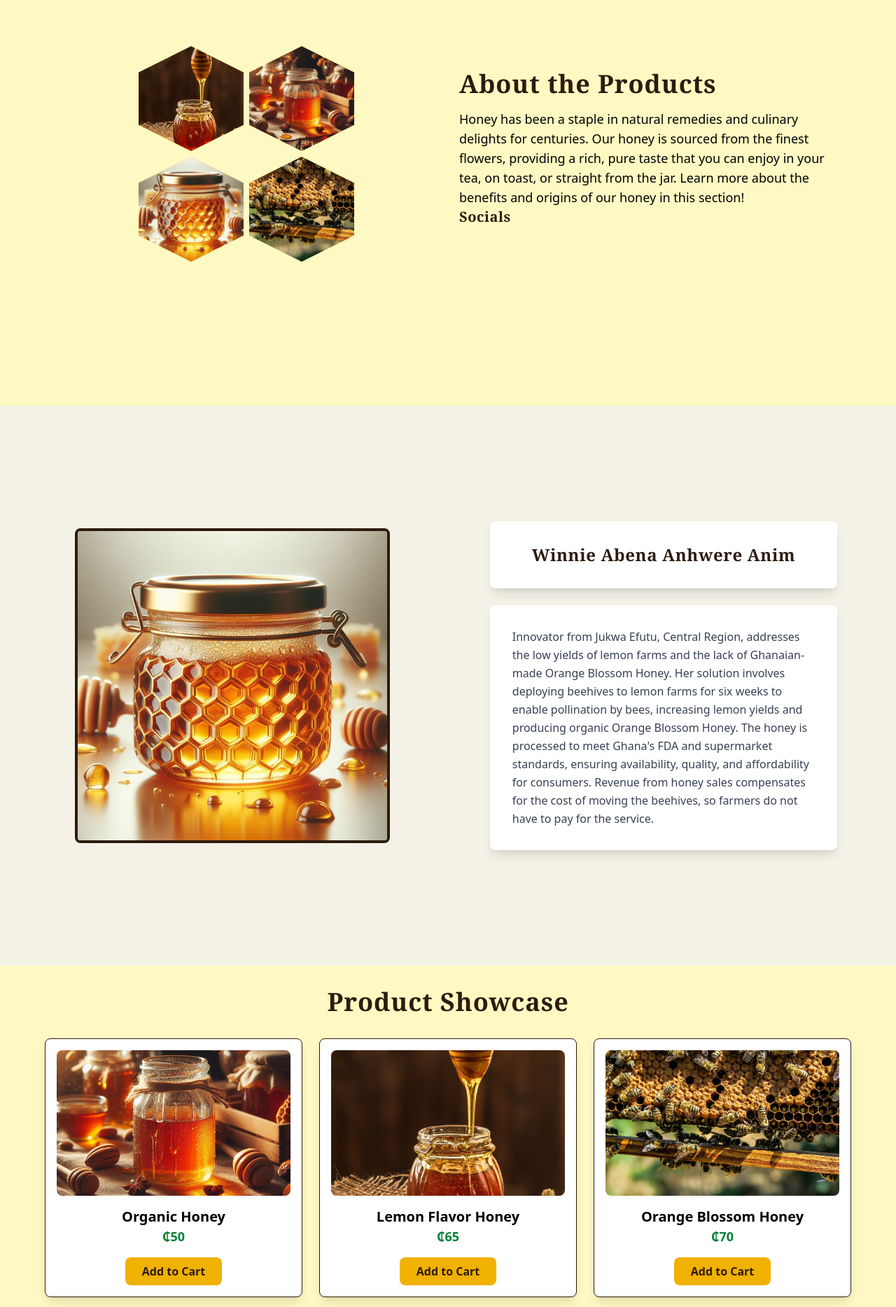
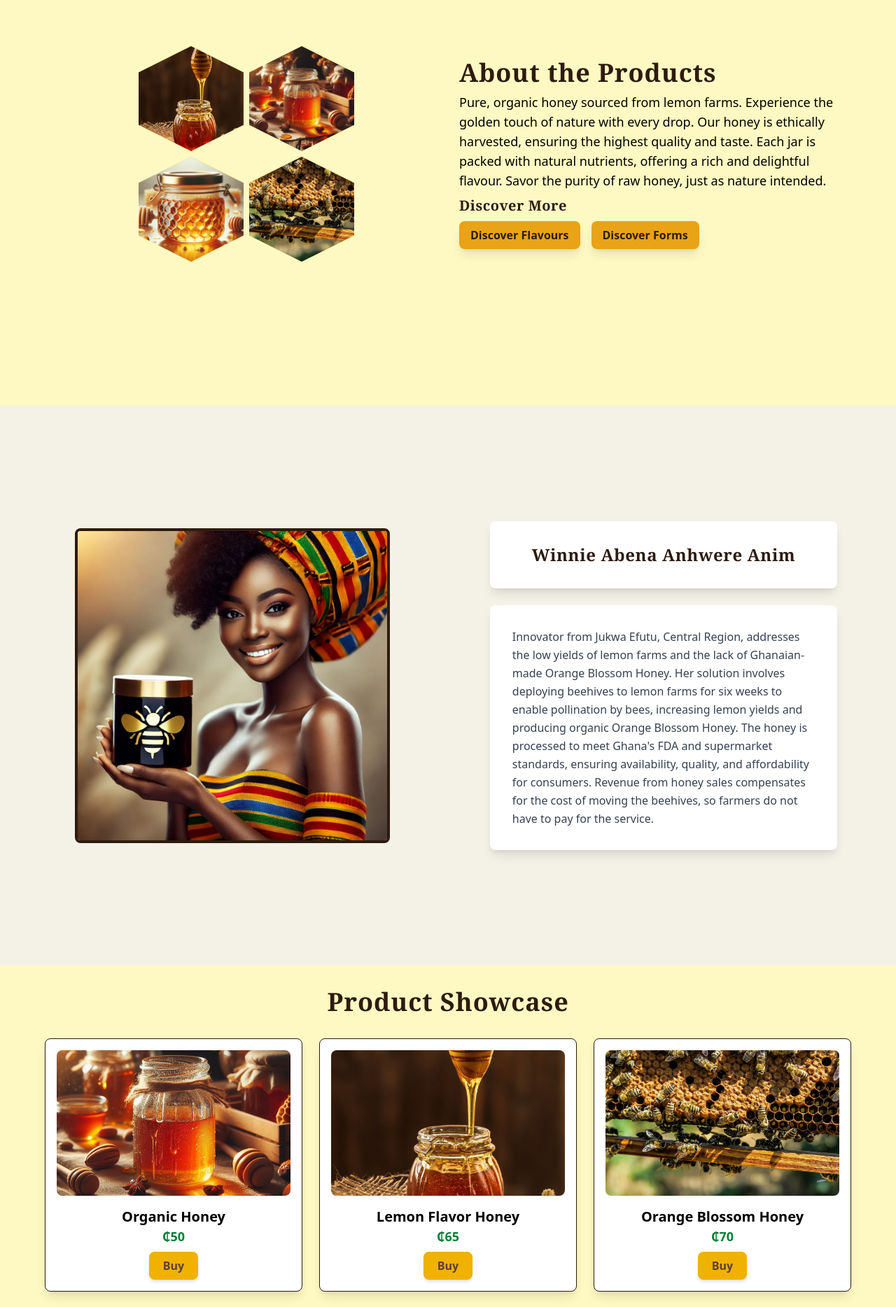
Before and after one commit to rtdongullo/OrangeBlossomHoney, a React (Vite) app: page / in a window 1280 px wide. Shown: the part 940-2808 px from the top of the page at 70% size. Built offline with nearby package versions, Linux system fonts and the light colour scheme.

Commit message:
pushing discover buttons static combs and innovator ai image

```diff
--- a/src/components/Footer.jsx
+++ b/src/components/Footer.jsx
@@ -65,7 +65,7 @@ const Footer = () => {
 
       {/* Copyright Section */}
       <div className="border-t border-gray-700 mt-6 pt-4 text-center text-gray-400 text-sm">
-        &copy; {new Date().getFullYear()} Lifestyle Honey.
+        &copy; {new Date().getFullYear()} Lifestyle Honey. All Rights Reserved.
       </div>
     </footer>
   );
--- a/src/pages/home/sections/AboutInnovator.jsx
+++ b/src/pages/home/sections/AboutInnovator.jsx
@@ -1,5 +1,6 @@
 import React, { useEffect, useState } from "react";
-import AboutIn from "../../../assets/aboutIn.jpg";
+// import AboutIn from "../../../assets/aboutIn.jpg";
+import ImgAbena from "../../../assets/imgAbena.webp"
 import { motion } from "framer-motion";
 
 const AboutInnovator = () => {
@@ -43,7 +44,7 @@ const AboutInnovator = () => {
           <div className="w-full sm:w-[300px] md:w-[500px] lg:w-[450px] h-[300px] sm:h-[350px] md:h-[400px] lg:h-[450px]
         border-4 border-[#2D1B0F] rounded-lg overflow-hidden relative flex justify-center items-center">
             <img
-              src={AboutIn}
+              src={ImgAbena}
               alt="About Us Section Image"
               className="object-cover w-full h-full hover:scale-110 transition-all duration-300"
             />
--- a/src/pages/home/sections/AboutProduct.jsx
+++ b/src/pages/home/sections/AboutProduct.jsx
@@ -5,11 +5,14 @@ import combOne from "../../../assets/combOne.jpg";
 import combTwo from "../../../assets/combTwo.jpg";
 import combFour from "../../../assets/combFour.jpg";
 import combThree from "../../../assets/combThree.jpg";
+import { FaTree, FaLemon, FaTint, FaCube } from "react-icons/fa";
 
 const imageSources = [combOne, combTwo, combFour, combThree];
 
 const AboutProduct = () => {
   const [inView, setInView] = useState(false);
+  const [flavorPopup, setFlavorPopup] = useState(false);
+  const [formPopup, setFormPopup] = useState(false);
   const ref = useRef(null);
 
   useEffect(() => {
@@ -33,38 +36,78 @@ const AboutProduct = () => {
 
   return (
     <div id="aboutProducts" className="p-6 bg-yellow-100 h-auto lg:h-[90vh] flex justify-center items-center">
-      <motion.div
-        ref={ref}
-        className="flex flex-col lg:flex-row justify-center items-center w-full max-w-6xl"
-        initial={{ opacity: 0, y: 50 }}
-        animate={inView ? { opacity: 1, y: 0 } : {}}
-        transition={{ duration: 1.2, ease: "easeOut" }}
-      >
-        {/* Honeycomb Section - Static */}
+    <div ref={ref} className="flex flex-col lg:flex-row justify-center items-center w-full max-w-6xl">
+
+      {/* Honeycomb Section */}
       <div className="honeycomb-container lg:w-1/2 min-h-[300px] flex justify-center items-center flex-wrap">
         {imageSources.map((src, index) => (
           <Hexagon key={index} index={index} imageSrc={src} />
         ))}
       </div>
 
-        {/* Write-up Section - Animated */}
+      {/* Animated Text Section */}
       <motion.div
         className="lg:w-1/2 p-4"
         initial={{ opacity: 0, y: 50 }}
         animate={inView ? { opacity: 1, y: 0 } : {}}
         transition={{ duration: 1.2, ease: "easeOut" }}
       >
-          <h4 className="text-4xl font-serif tracking-wide text-[#2D1B0F] font-bold mb-4">About the Products</h4>
+        <h4 className="text-4xl font-serif tracking-wide text-[#2D1B0F] font-bold mb-2">
+          About the Products
+        </h4>
         <p className="text-lg">
-            Honey has been a staple in natural remedies and culinary delights for centuries. Our honey is
-            sourced from the finest flowers, providing a rich, pure taste that you can enjoy in your tea, on
-            toast, or straight from the jar. Learn more about the benefits and origins of our honey in this section!
+        Pure, organic honey sourced from lemon farms.
+        Experience the golden touch of nature with every drop. Our honey is ethically harvested, ensuring the highest quality and taste.
+        Each jar is packed with natural nutrients, offering a rich and delightful flavour. Savor the purity of raw honey, just as nature intended.
         </p>
-          <h3 className="text-xl font-serif tracking-wide text-[#2D1B0F] font-bold mb-4">Socials</h3>
-        </motion.div>
+        <h3 className="text-xl font-serif tracking-wide text-[#2D1B0F] font-bold mt-2 mb-2">
+          Discover More
+        </h3>
+        <div className="flex gap-4">
+          <button onClick={() => setFlavorPopup(true)} className="px-4 py-2 bg-[#E8A317] text-[#2D1B0F] font-semibold rounded-lg shadow-lg transition-all duration-300 hover:bg-yellow-600 hover:scale-105">
+            Discover Flavours
+          </button>
+          <button onClick={() => setFormPopup(true)} className="px-4 py-2 bg-[#E8A317] text-[#2D1B0F] font-semibold rounded-lg shadow-lg transition-all duration-300 hover:bg-yellow-600 hover:scale-105">
+            Discover Forms
+          </button>
+        </div>
       </motion.div>
     </div>
+
+    {flavorPopup && (
+      <Popup title="Discover Flavours" onClose={() => setFlavorPopup(false)}>
+        <PopupCard icon={<FaTree />} title="Forest Flavour" description="Sourced from deep forest nectar, this honey boasts a rich, earthy sweetness with herbal undertones." />
+        <PopupCard icon={<FaLemon />} title="Citrous Flavour" description="Infused with the essence of citrous blossoms, this honey offers a tangy and refreshing taste experience." />
+      </Popup>
+    )}
+
+    {formPopup && (
+      <Popup title="Discover Forms" onClose={() => setFormPopup(false)}>
+        <PopupCard icon={<FaTint />} title="Liquid Form" description="Golden, smooth, and easy to drizzle, our liquid honey is perfect for cooking, baking, or stirring into beverages." />
+        <PopupCard icon={<FaCube />} title="Cube Form" description="Solid, bite-sized honey cubes for a convenient, mess-free way to enjoy natural sweetness anywhere." />
+      </Popup>
+    )}
+  </div>
+
   );
 };
 
+const Popup = ({ title, children, onClose }) => (
+  <motion.div className="fixed inset-0 bg-black bg-opacity-50 flex justify-center items-center z-50 p-4" initial={{ opacity: 0 }} animate={{ opacity: 1 }}>
+    <motion.div className="bg-yellow-100 p-6 rounded-lg shadow-lg max-w-sm w-full text-center relative" initial={{ scale: 0.8 }} animate={{ scale: 1 }}>
+      <h2 className="text-2xl font-serif tracking-wide text-[#2D1B0F] mb-4">{title}</h2>
+      {children}
+      <button onClick={onClose} className="mt-4 px-4 py-2 bg-yellow-600 text-[#2D1B0F] font-bold rounded">Close</button>
+    </motion.div>
+  </motion.div>
+);
+
+const PopupCard = ({ icon, title, description }) => (
+  <div className="flex flex-col items-center bg-white p-4 rounded-lg shadow-md mb-4">
+    <div className="text-3xl text-[#E8A317] mb-2">{icon}</div>
+    <h3 className="text-lg font-serif tracking-wide mb-1">{title}</h3>
+    <p className="text-sm text-gray-700 text-center">{description}</p>
+  </div>
+);
+
 export default AboutProduct;
--- a/src/pages/home/sections/Hero.jsx
+++ b/src/pages/home/sections/Hero.jsx
@@ -33,7 +33,7 @@ const Hero = () => {
             href="https://paystack.com"
             target="_blank"
             rel="noopener noreferrer"
-            className="inline-block bg-yellow-400 text-[#2D1B0F] font-semibold text-lg sm:text-xl px-6 py-3 rounded-lg transition-transform transform hover:scale-105 hover:bg-yellow-100"
+            className="inline-block bg-yellow-400 text-[#2D1B0F] font-semibold text-lg lg:text-xl md:text-sm sm:text-xs px-6 py-3 rounded-lg transition-transform transform hover:scale-105 hover:bg-yellow-100"
             whileHover={{ scale: 1.1 }}
           >
             Shop Now
--- a/src/pages/home/sections/Showcase.jsx
+++ b/src/pages/home/sections/Showcase.jsx
@@ -78,9 +78,14 @@ const Showcase = () => {
             />
             <h5 className="text-xl font-bold text-brown-900">{product.name}</h5>
             <p className="text-green-700 text-lg font-semibold">{product.price}</p>
-            <button className="mt-4 bg-yellow-500 text-[#2D1B0F] font-bold px-6 py-2 rounded-lg hover:bg-yellow-600 transition-all">
-              Add to Cart
-            </button>
+            <a
+              href="https://paystack.com"
+              target="_blank"
+              rel="noopener noreferrer"
+              className="px-5 py-2 mt-2 bg-yellow-500 text-[#5D4037] font-bold rounded-lg shadow-md transition-all duration-300 hover:bg-yellow-600 hover:scale-105"
+            >
+              Buy
+            </a>
           </motion.div>
         ))}
       </div>
```
Also changed, not shown: src/assets/imgAbena.webp (added). Lines whose indentation alone changed are shown as unchanged.
